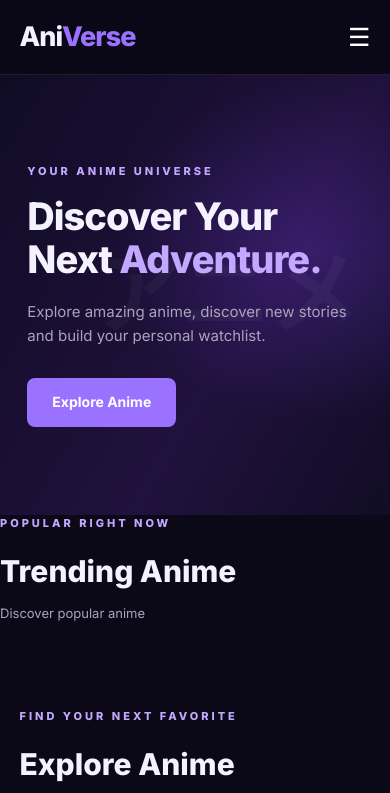
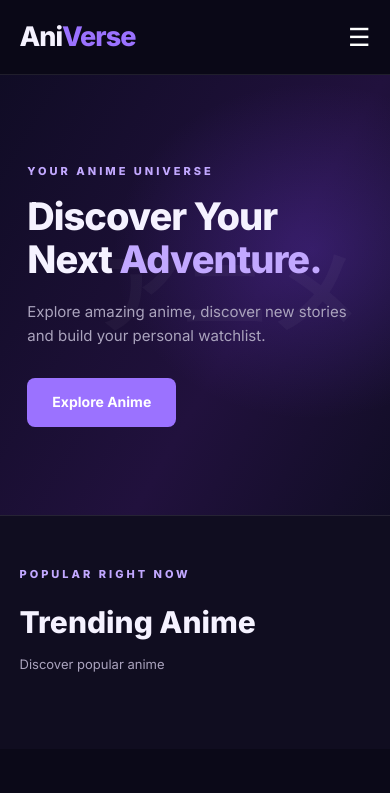
Before and after one commit to himonbaruah-prog/anime-website, a plain HTML site: page index.html in a window 390 px wide. Shown: the top 793 px of the page. Drawn offline with Linux system fonts and the light colour scheme; no server answers.

Commit message:
Update style.css

```diff
--- a/style.css
+++ b/style.css
@@ -683,7 +683,32 @@ button {
     background: var(--primary);
     color: white;
 }
+/* Trending Anime Section */
 
+.trending-section {
+    padding: 65px 7%;
+    background: #100d20;
+    border-top: 1px solid var(--border);
+}
+
+.trending-section .section-heading {
+    margin-bottom: 25px;
+}
+
+#trending-grid {
+    grid-template-columns: repeat(auto-fill, minmax(190px, 1fr));
+}
+
+@media (max-width: 700px) {
+    .trending-section {
+        padding: 50px 5%;
+    }
+
+    #trending-grid {
+        grid-template-columns: repeat(2, minmax(0, 1fr));
+        gap: 13px;
+    }
+}
 @media (max-width: 700px) {
     .anime-poster {
         height: 210px;
```
